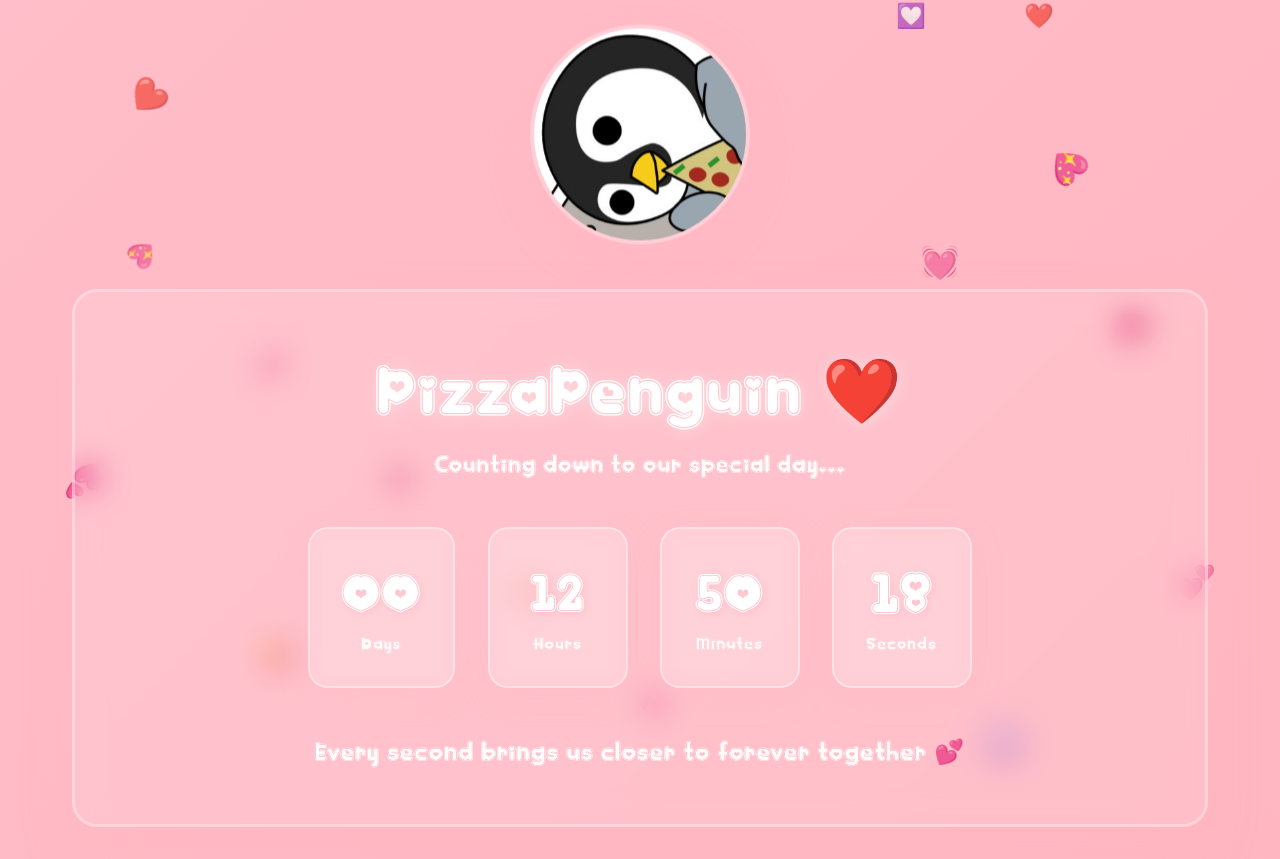
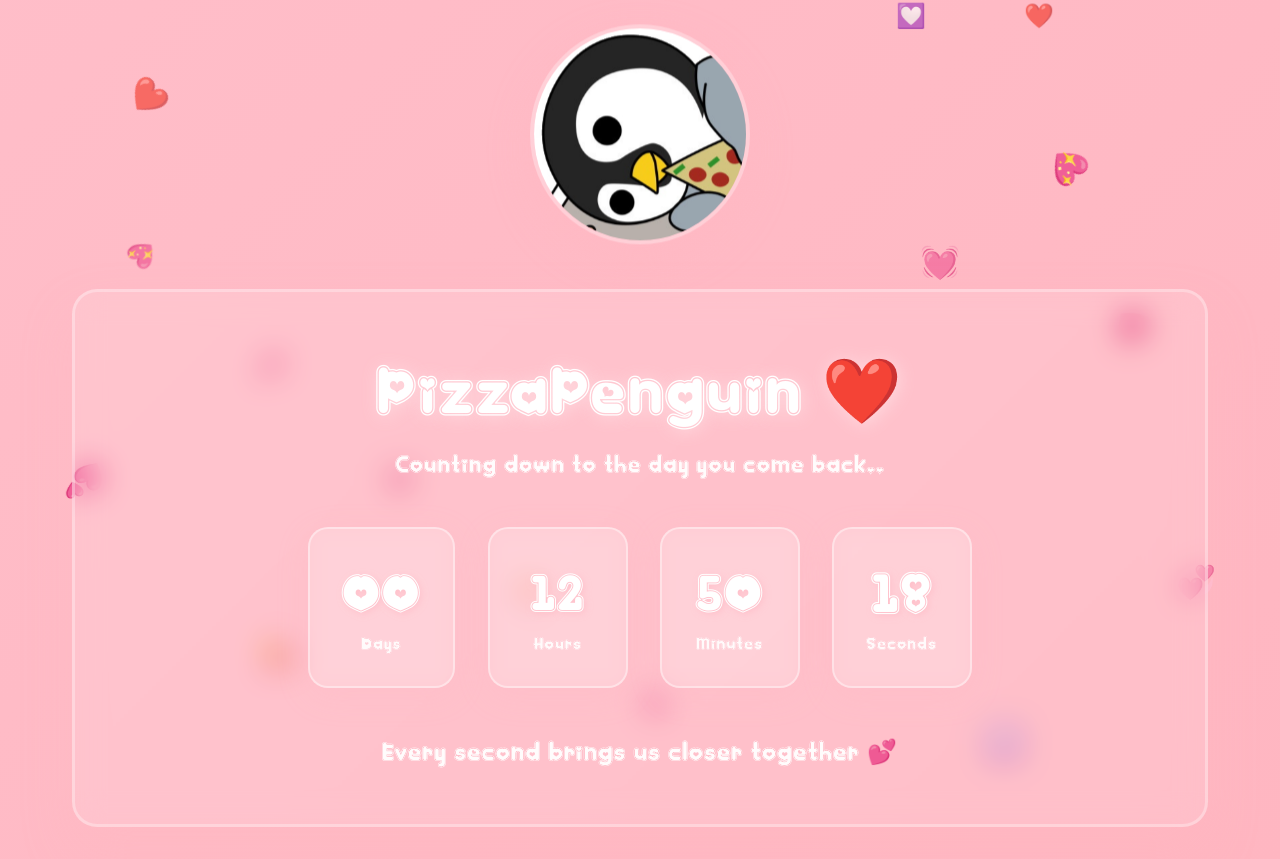
Before and after one commit to i-hate-debugging/penguin-timer, a plain HTML site: page index.html in a window 1280 px wide. Drawn offline with Linux system fonts and the light colour scheme.

Commit message:
fixed text

```diff
--- a/index.html
+++ b/index.html
@@ -33,7 +33,7 @@
 
         <div class="content">
             <h1 class="title">PizzaPenguin ❤️</h1>
-            <p class="subtitle">Counting down to our special day...</p>
+            <p class="subtitle">Counting down to the day you come back..</p>
 
             <div class="countdown-container">
                 <div class="countdown-item">
@@ -55,7 +55,7 @@
             </div>
 
             <div class="love-message">
-                <p>Every second brings us closer to forever together 💕</p>
+                <p>Every second brings us closer together 💕</p>
             </div>
         </div>
     </div>
```
